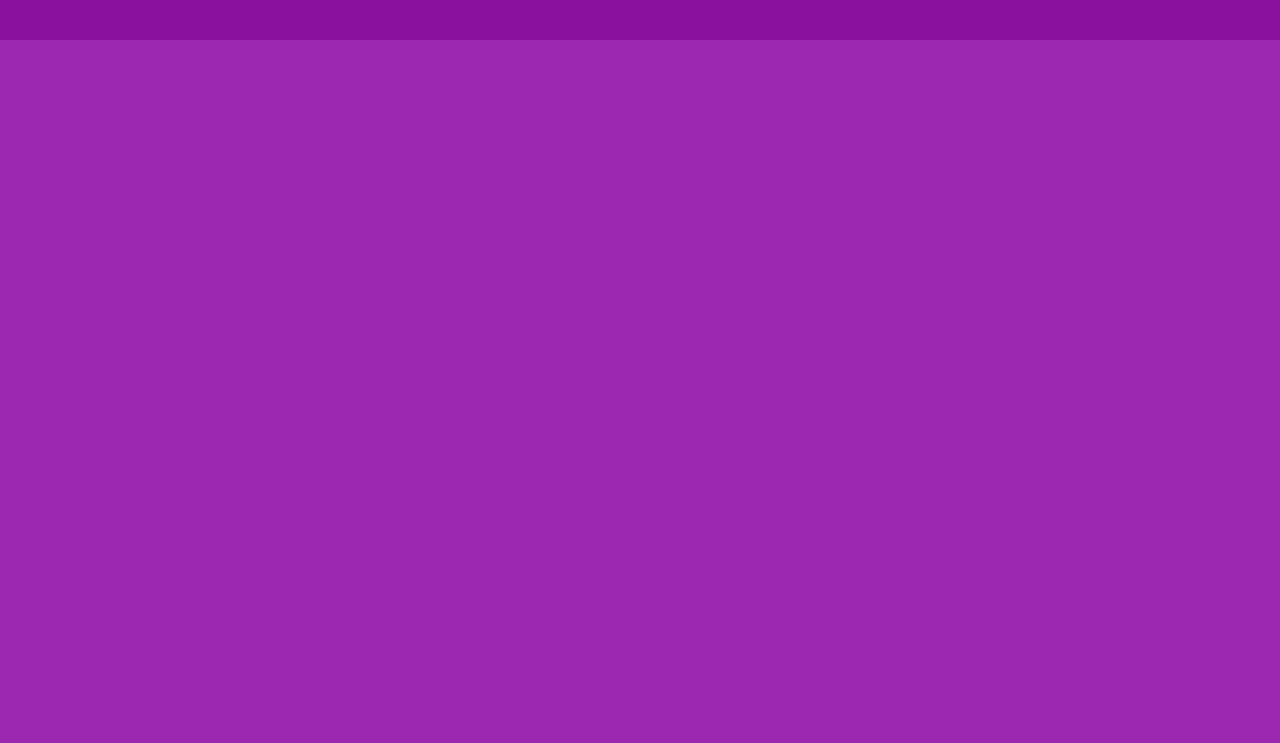
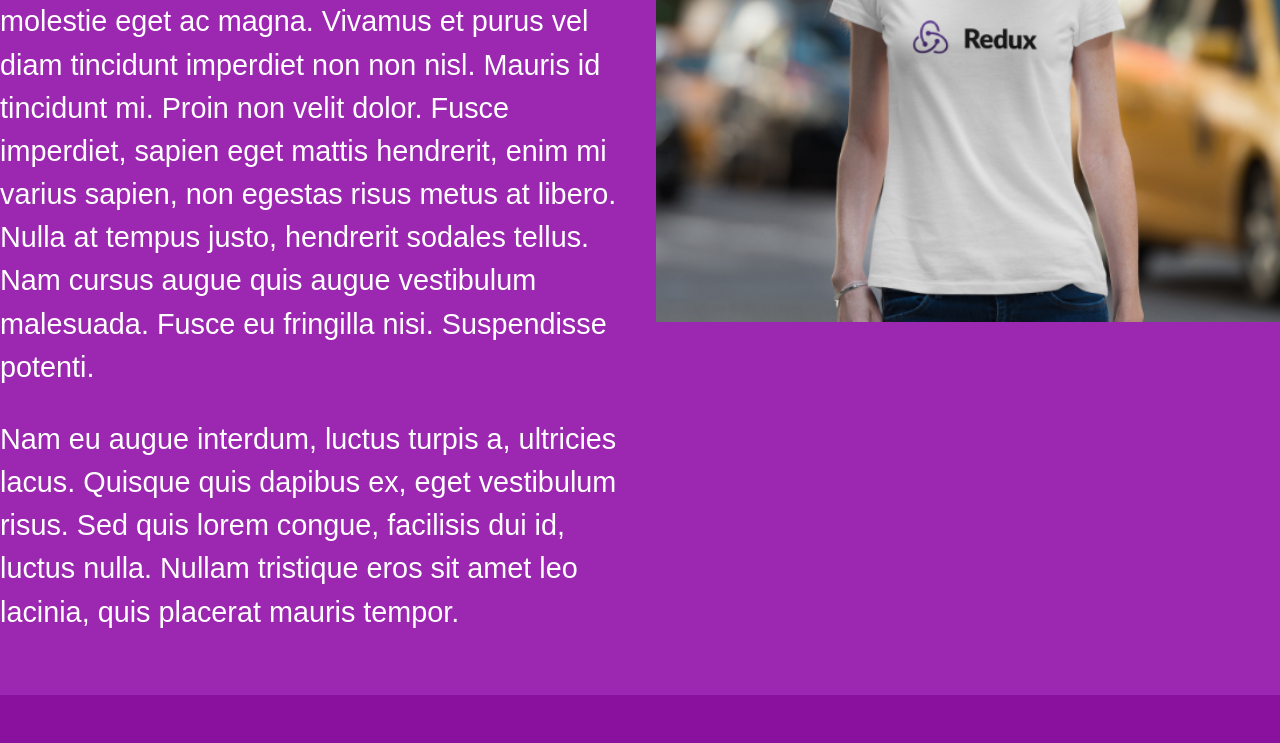
Before and after one commit to Plopezq/frontEndStore, a plain HTML site: page nosotros.html in a window 1280 px wide. Shown: the part 605-1348 px from the top of the page. Before the commit the page ends 800 px from the top, so only its background shows below. Drawn offline with Linux system fonts and the light colour scheme.

Commit message:
Initialize the page nosotros.html

```diff
--- a/css/style.css
+++ b/css/style.css
@@ -147,3 +147,24 @@ h3{
         grid-column: 2 / 4;
     }
 }
+
+/* Nosotros */
+.nosotros{
+    display: grid;
+    grid-template-rows: repeat(2, auto);
+}
+@media (min-width: 768px) {
+    .nosotros{
+        grid-template-columns: repeat(2, 1fr);
+        column-gap: 2rem;
+    }
+}
+.nosotros__imagen{
+    grid-row: 1 / 2;
+    width: 100%;
+}
+@media (min-width: 768px) {
+    .nosotros__imagen{
+        grid-column: 2 / 3;
+    }
+}
--- a/nosotros.html
+++ b/nosotros.html
@@ -24,7 +24,15 @@
 
     <main class="contenedor">
         <h1>Nosotros</h1>
+        <div class="nosotros">
+            <div class="nosotros__contenido">
+                <p>Lorem ipsum dolor sit amet, consectetur adipiscing elit. In et ipsum nec erat vestibulum molestie eget ac magna. Vivamus et purus vel diam tincidunt imperdiet non non nisl. Mauris id tincidunt mi. Proin non velit dolor. Fusce imperdiet, sapien eget mattis hendrerit, enim mi varius sapien, non egestas risus metus at libero. Nulla at tempus justo, hendrerit sodales tellus. Nam cursus augue quis augue vestibulum malesuada. Fusce eu fringilla nisi. Suspendisse potenti.</p>
+                <p>Nam eu augue interdum, luctus turpis a, ultricies lacus. Quisque quis dapibus ex, eget vestibulum risus. Sed quis lorem congue, facilisis dui id, luctus nulla. Nullam tristique eros sit amet leo lacinia, quis placerat mauris tempor.</p>
+            </div>
+            <img class="nosotros__imagen" src = "img/nosotros.jpg" alt="imagen nosotros">
+        </div>
     </main>
+
 
     <footer class="footer">
         <p class="footer__texto">Front End Store - Todos los derechos Reservados 2022</p>
```
